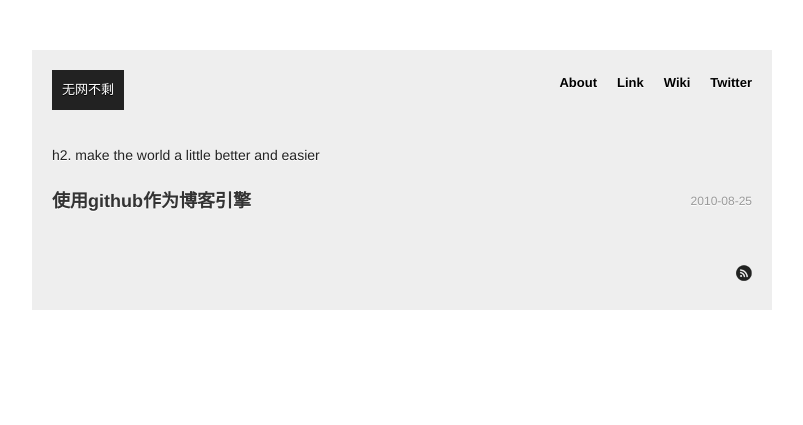
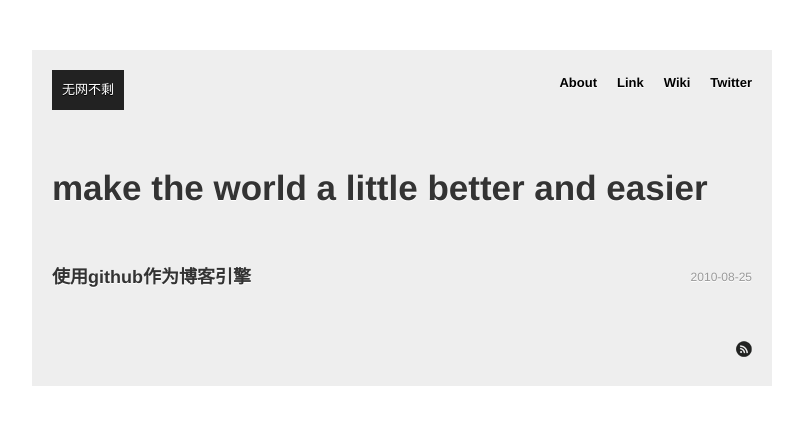
Before and after one commit to limboy/lzyy.github.com, a Jekyll site: the page built from index.html, in a window 1280 px wide. Shown: the top 425 px of the page, without its empty margins (238-1041 px from the left). Built offline with Jekyll 4.4.1, drawn with Linux system fonts in a browser that asks for light colours; Markdown is read by kramdown in place of the engine named in the settings.

Commit message:
update index.html fix h2 , modify h2 css (font-size)

```diff
--- a/css/style.css
+++ b/css/style.css
@@ -141,7 +141,7 @@ h2, h3, h4, h5, h6 {
 	line-height:100%;
 }
 h2 {
-	font-size:38px;
+	font-size:35px;
 	line-height:150%;
 }
 .index h2 {
--- a/index.html
+++ b/index.html
@@ -4,7 +4,7 @@ title: make the world a little better and easier
 ---
 
 <div id="content" class="index">
-	h2. {{ page.title }}
+	<h2>{{ page.title }}</h2>
 
 	<ul class="posts">
 		{% for post in site.posts %}
```
